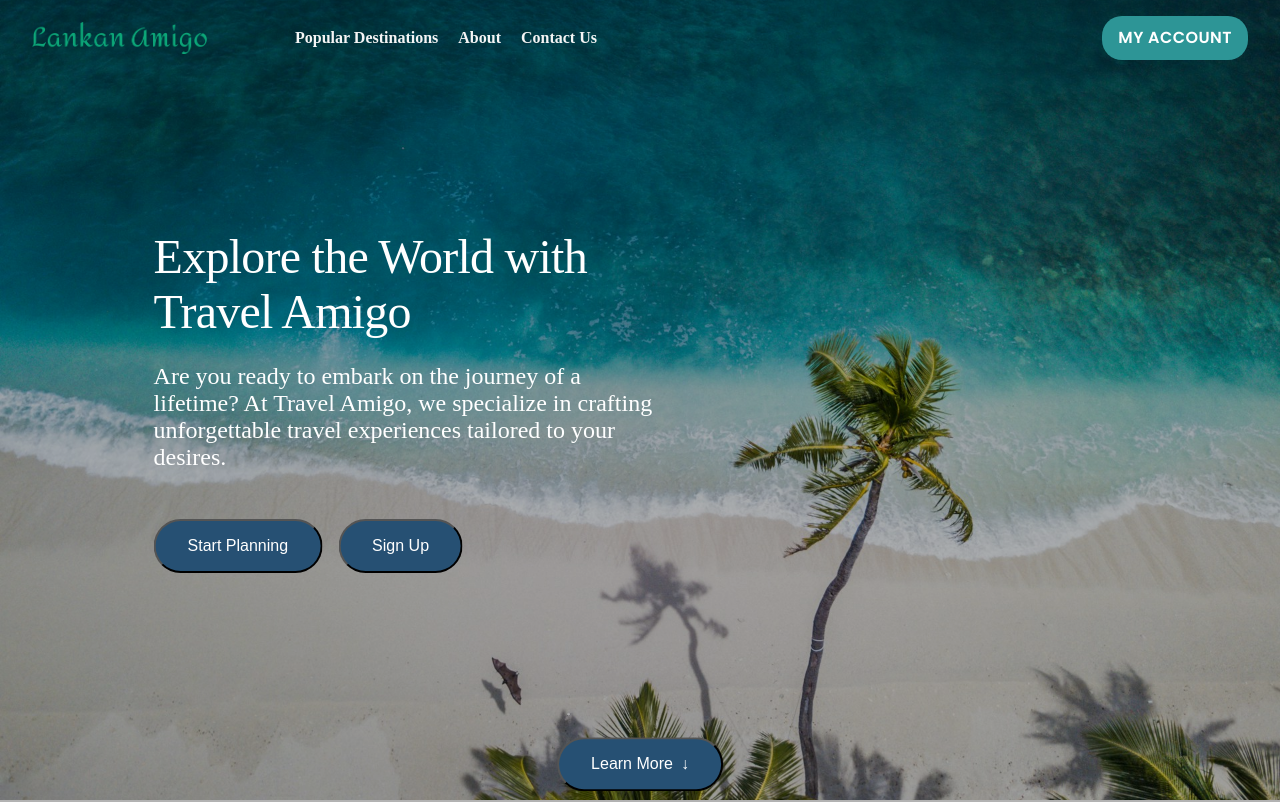
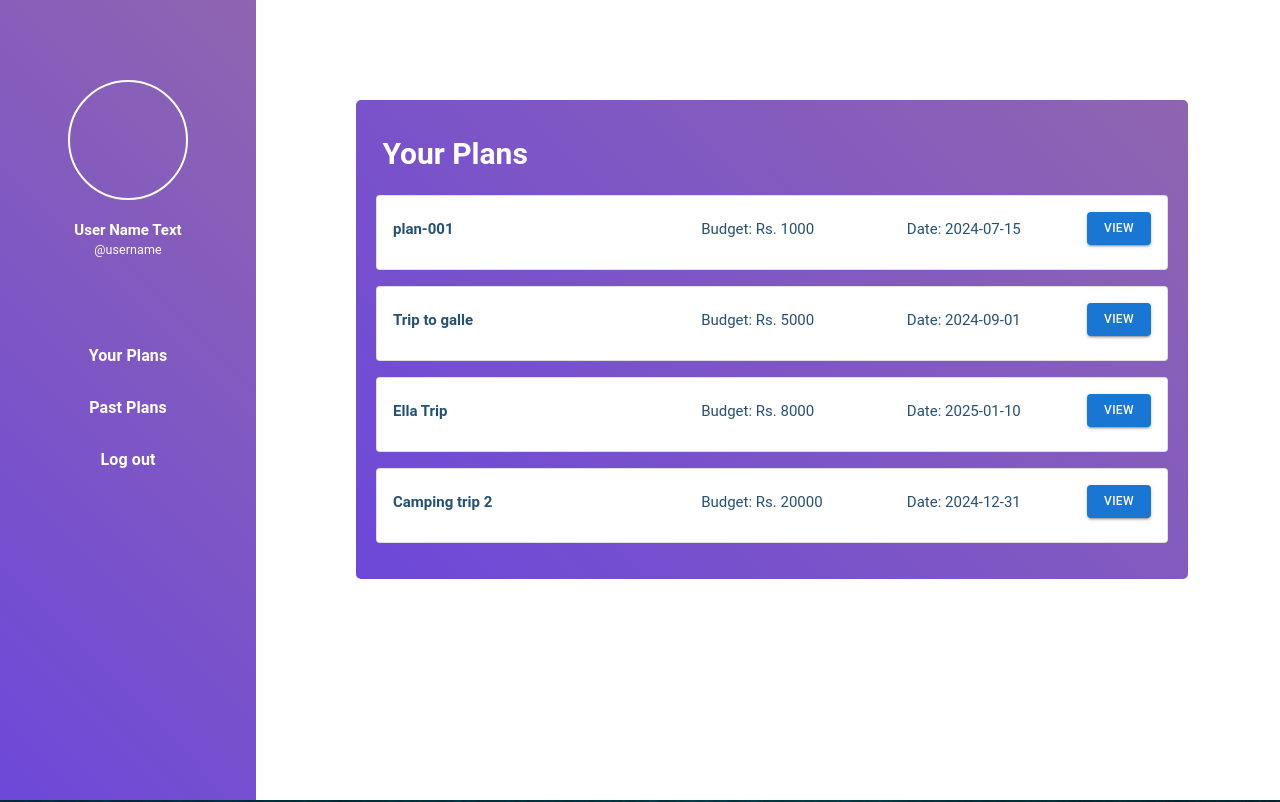
Before and after one commit to devmaniac1/Testing-Purpose, a React (Create React App) app: page / in a window 1280 px wide. Shown: the top 802 px of the page. Built offline with nearby package versions, Linux system fonts and the light colour scheme; a web font is replaced by a local one.

Commit message:
created the dashboard components with the tripdetails components

```diff
--- a/src/Dashboard.js
+++ b/src/Dashboard.js
@@ -31,8 +31,8 @@ function Dashboard() {
             </Box>
             <Box alignItems="center" display="flex" flexDirection="column" justifyContent="center">
 
-            <a class="menu__link" href="#">Your Trips</a>
-            <a class="menu__link" href="#">Past Trips</a>
+            <a class="menu__link" href="#">Your Plans</a>
+            <a class="menu__link" href="#">Past Plans</a>
             <a class="menu__link" href="#">Log out</a>
 
             </Box>
@@ -40,8 +40,12 @@ function Dashboard() {
         </Box>
 
         <Box >
-          <Box minHeight="40rem" margin="10rem" p="2rem" minWidth="60vh" borderRadius="5px" sx={{background: "linear-gradient(45deg, #6D48D9 0%, #8F65B0 100%)"}}>
-            <TripDetailCard/>
+
+          <Box minHeight="40rem" margin="10rem" p="2rem" minWidth="65vw" borderRadius="5px" sx={{background: "linear-gradient(45deg, #6D48D9 0%, #8F65B0 100%)"}}>
+          <Typography variant="h3" fontWeight="bold" color="white" sx={{m: "2vh 0.5vw 3vh 0.5vw"}}>Your Plans</Typography>
+          {plans.map(trip => (
+            <TripDetailCard tripname={trip.planname} budget={trip.budget} date={trip.date}/>
+          ))}
           </Box>
         </Box>
       </Box>
@@ -53,18 +57,18 @@ function Dashboard() {
 
 function TripDetailCard(props) {
   return(
-    <Card variant="outlined" sx={{m: "2vh 0", backgroundColor: "#ECF4D6", color: "#265073"}}>
+    <Card variant="outlined" sx={{m: "2vh 0", pb:"0",minHeight:"1vh", color: "#265073"}}>
       <CardContent sx={{display: "flex", justifyContent: "space-between", alignItems: "center", padding: "16px"}}>
 
-        <Typography variant="h4" component="h1" fontWeight="bold" style={{minWidth: "20vw"}}>
+        <Typography variant="h5" component="h1" fontWeight="bold" style={{minWidth: "20vw"}}>
           {props.tripname}
         </Typography>
 
-        <Typography variant="h4" component="h1" style={{minWidth: "12vw"}}>
+        <Typography variant="h5" component="h1" style={{minWidth: "12vw"}}>
           Budget: Rs. {props.budget}
         </Typography>
 
-        <Typography variant="h4" component="h1" style={{minWidth: "10vw"}}>
+        <Typography variant="h5" component="h1" style={{minWidth: "10vw"}}>
           Date: {props.date}
         </Typography>
         <Button variant="contained" size="medium" style={{fontSize: "1.2rem"}}>
--- a/src/home-components/Home.js
+++ b/src/home-components/Home.js
@@ -42,6 +42,7 @@ function Home({ viewportWidth }) {
 
   return (
     <>
+      <Dashboard/>
       <Hero viewportWidth={viewportWidth} scrollToCTA={scrollToCTA} />
       <CTA ref={ctaRef} />
       <Features />
```
Also changed, not shown: src/Dashboard.css (line endings or trailing spaces).
